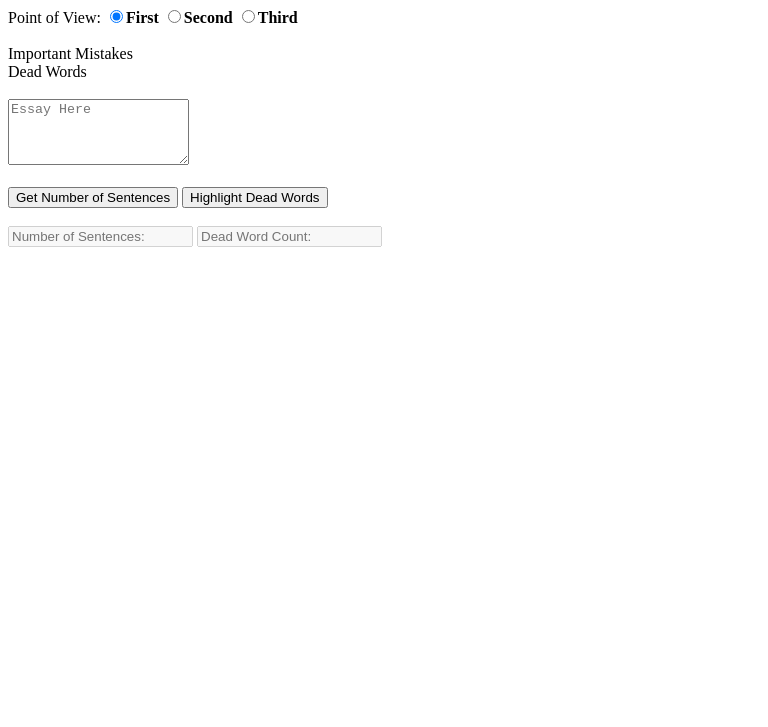
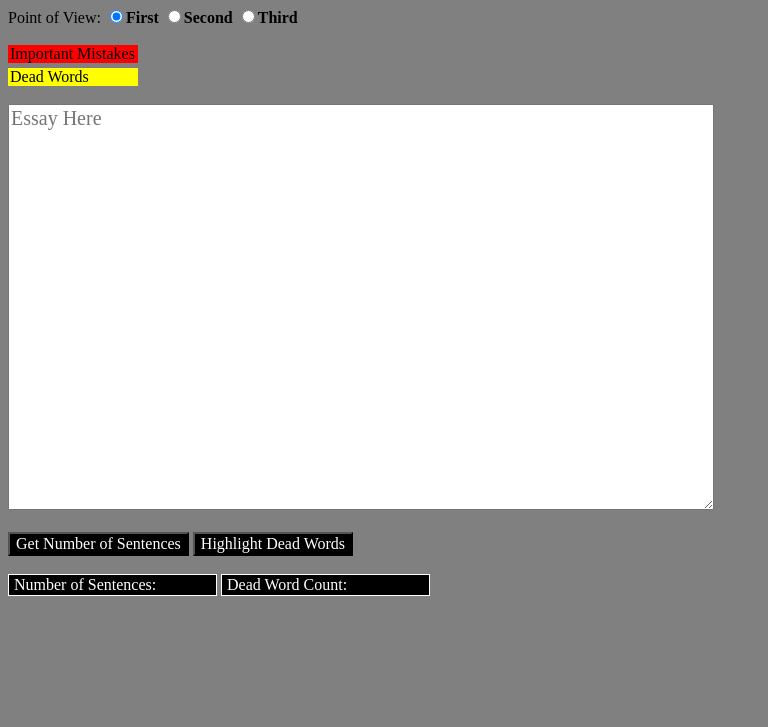
Before and after one commit to englishHelp/englishHelp.github.io, a plain HTML site: page index.html in a window 1280 px wide. Shown: the part 73-800 px from the top of the page, without its empty margins (0-768 px from the left). Drawn offline with Linux system fonts and the light colour scheme.

Commit message:
Update index.html

```diff
--- a/index.html
+++ b/index.html
@@ -1,7 +1,8 @@
 <!DOCTYPE html>
 <html>
   <head>
-    <href type="stylesheet" href="style.css">
+    <link rel="stylesheet" href="style.css">
+    <script src="script.js"></script>
   </head>
   <body>
     <h1>English Essay Analysis</h1>
```
